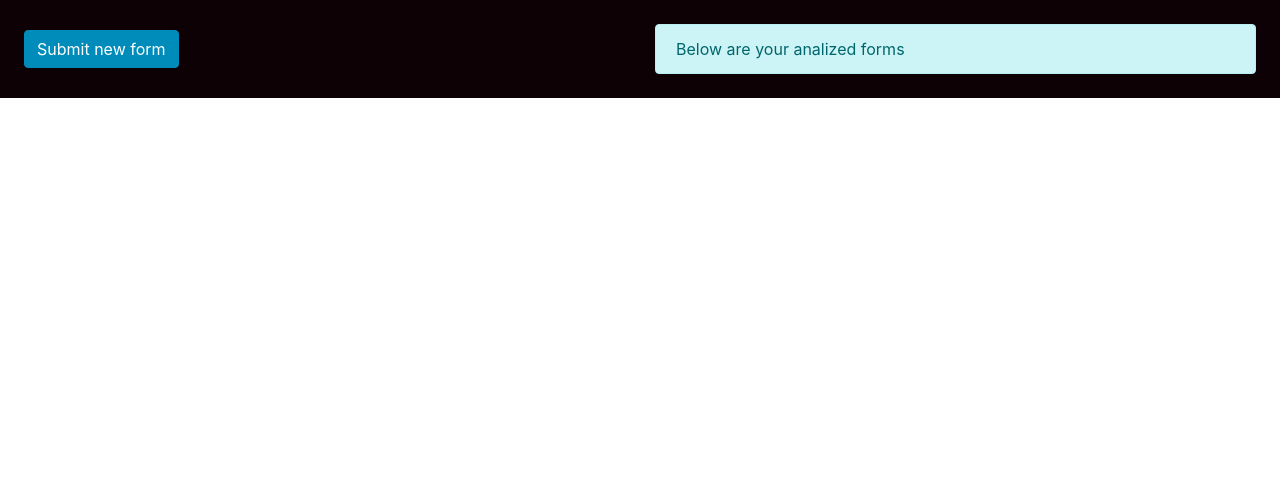
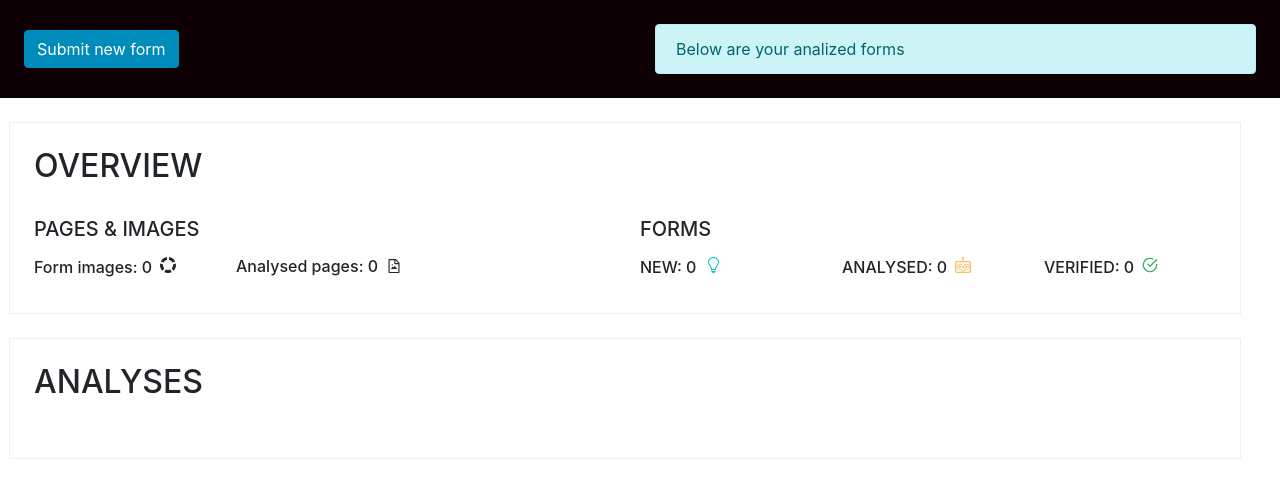
Before and after one commit to cezarmocanu/ai-page, a React (Create React App) app in the folder submision-client/: page / in a window 1280 px wide. Shown: the top 498 px of the page. Built offline with nearby package versions, Linux system fonts and the light colour scheme; no server answers.

Commit message:
[master] Added status to dashboard

```diff
--- a/submision-client/src/components/verification-dashboard/VerificationDashboard.scss
+++ b/submision-client/src/components/verification-dashboard/VerificationDashboard.scss
@@ -1,6 +1,28 @@
 @import "../../Variabiles.scss";
 
 
+@keyframes select-browse-item {
+    0%   {
+        transform: scale(0.9);
+    }
+    100% {
+        transform: scale(1.1);
+        background-color: $selected-color;
+    }
+}
+
+
+@keyframes hover-browse-item {
+    0%   {
+        transform: scale(1);
+    }
+    100% {
+        transform: scale(0.9);
+        background-color: $hover-color;
+        -webkit-box-shadow: 5px 5px 6px 1px rgba(0,0,0,0.6);
+        box-shadow: 5px 5px 6px 1px rgba(0,0,0,0.6);
+    }
+}
 
 .verification-dashboard{
     .page-browse{
@@ -29,7 +51,13 @@
                 border: 1px solid $hover-color;
                 -webkit-box-shadow: 5px 5px 6px 1px rgba(0,0,0,0.6);
                 box-shadow: 5px 5px 6px 1px rgba(0,0,0,0.6);
+
+                animation-name: hover-browse-item;
+                animation-duration: 0.1s;
+                animation-timing-function: ease-in;
+                transform: scale(0.9);
             }
+
 
             &.selected {
                 cursor: pointer;
@@ -38,6 +66,12 @@
                 border: 1px solid $selected-color;
                 -webkit-box-shadow: 5px 5px 6px 1px rgba(0,0,0,0.6);
                 box-shadow: 5px 5px 6px 1px rgba(0,0,0,0.6);
+
+                animation-name: select-browse-item;
+                animation-duration: 0.2s;
+                animation-timing-function: ease-out;
+                transform: scale(1.1);
+
             }
         }
     }
--- a/submision-client/src/pages/dashboard-page/DashboardPage.jsx
+++ b/submision-client/src/pages/dashboard-page/DashboardPage.jsx
@@ -1,10 +1,45 @@
 import React,{useState, useEffect, useMemo} from 'react';
 import {Row, Col, Alert, Card, Button, Badge, ProgressBar} from 'react-bootstrap';
 import {Link} from "react-router-dom";
+import {SiProbot} from 'react-icons/si';
+import {GoLightBulb} from 'react-icons/go';
+import {FiCheckCircle} from 'react-icons/fi';
+import {ImSpinner4} from 'react-icons/im';
+import {AiOutlineFileImage} from 'react-icons/ai';
 
 import {Page} from '../../components/page/Page';
 
 import {get, ENDPOINTS, COLORS} from '../../constants';
+
+const STATUS_ICON_MAP = {
+    NEW: {
+        color: 'info',
+        Component: GoLightBulb,
+    },
+    ANALYSED: {
+        color: 'warning',
+        Component: SiProbot
+    },
+    VERIFIED: {
+        color: 'success',
+        Component: FiCheckCircle
+    }
+};
+
+const BUTTON_MAPPING = {
+    NEW: {
+        color: 'info',
+        label: 'Analysis in proggress'
+    },
+    ANALYSED: {
+        color: 'warning',
+        label: 'Check Analysis'
+    },
+    VERIFIED: {
+        color: 'success',
+        label: 'Edit Analysis'
+    }
+}
 
 function DashboardPage() {
     const [analyses, setAnalysis] = useState([]);
@@ -25,21 +60,6 @@ function DashboardPage() {
     //TODO create component for this
     const renderAnalisysCard = (analysis) => {
         const {id, title, status, images:numberOfImages, pages:analisedPages} = analysis;
-
-        const BUTTON_MAPPING = {
-            NEW: {
-                color: 'info',
-                label: 'Analysis in proggress'
-            },
-            ANALYSED: {
-                color: 'warning',
-                label: 'Check Analysis'
-            },
-            VERIFIED: {
-                color: 'success',
-                label: 'Edit Analysis'
-            }
-        }
 
         const {color, label} = BUTTON_MAPPING[status];
 
@@ -63,11 +83,13 @@ function DashboardPage() {
             return <Button variant='outline-primary'>{label}</Button>
         }
 
+        const StatusIcon = STATUS_ICON_MAP[status].Component;
+        const iconColor = STATUS_ICON_MAP[status].color;
         return (
             <Col xs={2} className='flex'>
                 <Card>
                     <Card.Body>
-                        <Card.Title>{title}</Card.Title>
+                        <Card.Title>{title} <StatusIcon className={`ml-2 mb-2 text-${iconColor}`}/></Card.Title>
                         <Card.Text>
                             <Badge variant={color}>
                                 {status}
@@ -84,6 +106,70 @@ function DashboardPage() {
         return analyses.map(analysis => renderAnalisysCard(analysis))
     }, [analyses])
 
+    const renderDashboardOverview = () => {
+        //TODO De calculat countul in backend si de facut fetch pt date
+        // const {id, title, status} = analysis;
+        // STATUS_ICON_MAP
+
+        const counts = {
+            images: 0,
+            pages: 0,
+            newForms: 0,
+            analysedForms: 0,
+            verifiedForms: 0
+        };
+
+        analyses.forEach(analysis => {
+            const {status, images, pages} = analysis;
+            counts.images += images;
+            counts.pages += pages;
+            counts[status.toLowerCase()+'Forms'] += 1;
+        });
+
+        const {images, pages, newForms, analysedForms, verifiedForms} = counts;
+
+        return (
+            <Col xs={12} className='mb-4 p-4 border border-secondary'>
+                <Row>
+                    <Col xs={12} className='mb-4'>
+                        <h2>OVERVIEW</h2>
+                    </Col>
+                    <Col xs={4}>
+                        <Row>
+                            <Col xs={12} className='mb-2'>
+                                <h5>PAGES & IMAGES</h5>
+                            </Col>
+                            <Col xs={6}>
+                                <h6>Form images: {images} <ImSpinner4 className='mb-2 ml-1'/> </h6>
+                            </Col>
+                            <Col xs={6}>
+                                <h6>Analysed pages: {pages} <AiOutlineFileImage className='mb-1 ml-1'/> </h6>
+                            </Col>
+                        </Row>
+                    </Col>
+                    <Col xs={{span:6, offset:2}}>
+                        <Row>
+                            <Col xs={12} className='mb-2'><h5>FORMS</h5></Col>
+                            <Col xs={4}>
+                                <h6>NEW: {newForms} <STATUS_ICON_MAP.NEW.Component className={`mb-2 ml-1 text-${STATUS_ICON_MAP.NEW.color}`}/></h6>
+
+                            </Col>
+                            <Col xs={4}>
+                                <h6>ANALYSED: {analysedForms} <STATUS_ICON_MAP.ANALYSED.Component className={`mb-2 ml-1 text-${STATUS_ICON_MAP.ANALYSED.color}`}/></h6>
+                            </Col>
+                            <Col xs={4}>
+                                <h6>VERIFIED: {verifiedForms} <STATUS_ICON_MAP.VERIFIED.Component className={`mb-2 ml-1 text-${STATUS_ICON_MAP.VERIFIED.color}`}/></h6>
+
+                            </Col>
+                        </Row>
+                    </Col>
+
+                </Row>
+            </Col>
+        );
+
+    }
+
     return (
         <Page>
             <Row className='bg-dark flex-vertical-center p-4'>
@@ -97,7 +183,13 @@ function DashboardPage() {
                 </Col>
             </Row>
             <Row className='fluid-w p-4'>
-                {ANALYSES}
+                {renderDashboardOverview()}
+                <Col xs={12} className='p-4 border border-secondary'>
+                    <Row>
+                        <Col xs={12} className='mb-4'><h2>ANALYSES</h2></Col>
+                        {ANALYSES}
+                    </Row>
+                </Col>
             </Row>
         </Page>
     );
```
